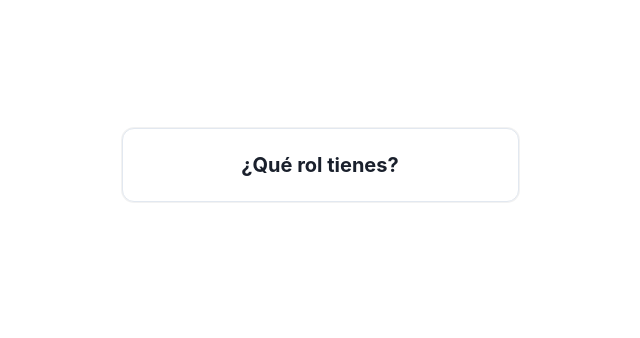
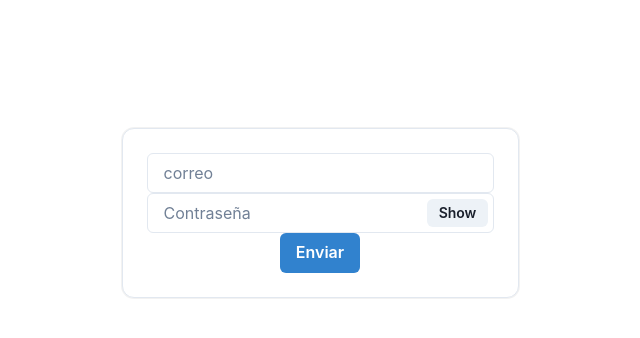
Before and after one commit to rafeldev/hackaton-2023-v1.0.0, a React (Create React App) app: page / in a window 1280 px wide. Shown: the top 338 px of the page, without its empty margins (320-960 px from the left). Built offline with nearby package versions, Linux system fonts and the light colour scheme.

Commit message:
add/singing-inpust

```diff
--- a/src/pages/SignIn/SignIn.jsx
+++ b/src/pages/SignIn/SignIn.jsx
@@ -1,15 +1,119 @@
-import { Flex, Heading } from "@chakra-ui/react";
-import React from "react";
+import {
+  Box,
+  Button,
+  Flex,
+  Heading,
+  Input,
+  InputGroup,
+  InputRightElement,
+  Text,
+} from "@chakra-ui/react";
+import React, { useState } from "react";
+import { Controller, useForm } from "react-hook-form";
 import LoginCard from "../../components/components-commos/LoginCard";
 
 function SignIn() {
+  const [show, setShow] = useState(false);
+  const handleShowPassword = () => setShow(!show);
+  const {
+    handleSubmit,
+    control,
+    formState: { errors, isValid },
+  } = useForm();
+
+  const onSubmit = (data) => {
+    console.log(data);
+  };
   return (
     <>
       <Flex direction="column" align="center" padding="8rem" height="90vh">
         <LoginCard>
-          <Heading as="h2" size="md" noOfLines={1} color="fontColor">
-            ¿Qué rol tienes?
-          </Heading>
+          <form style={{ width: "100%" }} onSubmit={handleSubmit(onSubmit)}>
+            {/* <Flex direction="column" columnGap={4} p={4}> */}
+            <Controller
+              control={control}
+              name="correo"
+              rules={{
+                required: {
+                  value: true,
+                  message: "El correo es obligatorio",
+                },
+                pattern: {
+                  value: /^[A-Z0-9._%+-]+@[A-Z0-9.-]+\.[A-Z]{2,}$/i,
+                  message: "Ingresa un correo válido",
+                },
+              }}
+              render={({
+                field: { value, onChange, onBlur },
+                fieldState: { error },
+              }) => (
+                <Input
+                  size="md"
+                  placeholder="correo"
+                  name="correo"
+                  autoComplete="off"
+                  value={value}
+                  onBlur={onBlur}
+                  onChange={onChange}
+                  isInvalid={error?.ref.correo === "correo"}
+                />
+              )}
+            />
+            {errors.correo && (
+              <Box display="flex" alignItems="center" pb={4}>
+                <Text fontSize="xs" color={"red"}>
+                  {errors.correo.message}
+                </Text>
+              </Box>
+            )}
+            <Controller
+              control={control}
+              name="contraseña"
+              rules={{
+                required: {
+                  value: true,
+                  message: "La contraseña es obligatoria",
+                },
+              }}
+              render={({
+                field: { value, onChange, onBlur },
+                fieldState: { error },
+              }) => (
+                <InputGroup>
+                  <Input
+                    size="md"
+                    type={show ? "text" : "password"}
+                    placeholder="Contraseña"
+                    name="contraseña"
+                    autoComplete="off"
+                    value={value}
+                    onBlur={onBlur}
+                    onChange={onChange}
+                    isInvalid={error?.ref.name === "contraseña"}
+                  />
+                  <InputRightElement width="4.5rem">
+                    <Button h="1.75rem" size="sm" onClick={handleShowPassword}>
+                      {show ? "Hide" : "Show"}
+                    </Button>
+                  </InputRightElement>
+                </InputGroup>
+              )}
+            />
+            {errors.contraseña && (
+              <Box display="flex" alignItems="center" pb={4}>
+                <Text fontSize="xs" color={"red"}>
+                  {errors.contraseña.message}
+                </Text>
+              </Box>
+            )}
+            {/* </Flex> */}
+
+            <Button colorScheme="blue">Enviar</Button>
+          </form>
+
+          {/* <Heading as="h2" size="md" noOfLines={1} color="fontColor">
+            ¿Qué rol tienes? lore
+          </Heading> */}
         </LoginCard>
       </Flex>
     </>
```
